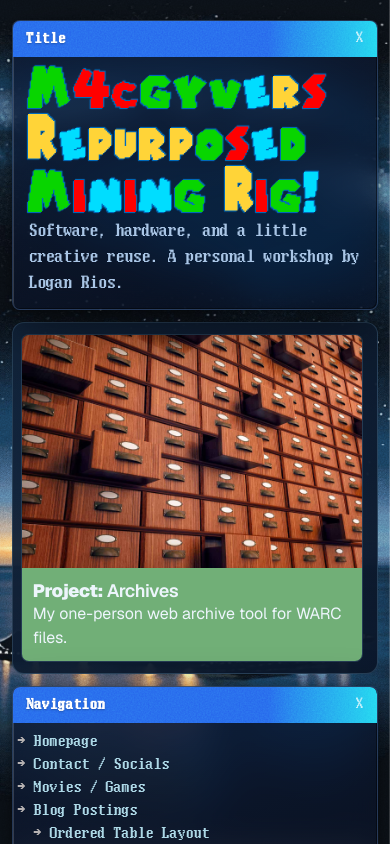
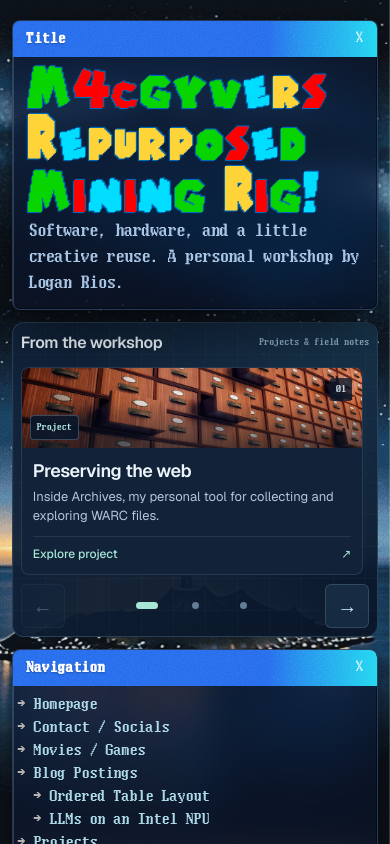
Before and after one commit to Lrios4403/Main-Site, a Next.js app: page / in a window 390 px wide. Shown: the top 844 px of the page. Built offline with nearby package versions, Linux system fonts and the light colour scheme; no server answers.

Commit message:
Refactor featured cards and synchronize mobile slideshow controls

```diff
--- a/components/slideshow/Slideshow.tsx
+++ b/components/slideshow/Slideshow.tsx
@@ -1,105 +1,102 @@
 "use client";
 
 import Image, { type StaticImageData } from "next/image";
-import { useRef, useState } from "react";
+import Link from "next/link";
+import { useId, useRef, useState } from "react";
 import nextFlexOrder from "@/public/slides/nextjs-flex-order.jpg";
 import intelNpu from "@/public/slides/intel-npu.webp";
 import archives from "@/public/slides/archive-bg.jpg";
 import styles from "./Slideshow.module.css";
+import mainStyles from "@/components/main/styles.module.css";
 
 type Slide = {
   href: string;
-  image?: StaticImageData;
-  label?: string;
+  image: StaticImageData;
+  category: string;
   title: string;
-  lines: string[];
-  tint: string;
+  description: string;
 };
 
-// Slideshow cards: projects first, then one per blog post. Keep the blog
-// cards in step with the posts array in app/(navigation layout)/blogs/page.tsx.
 const slides: Slide[] = [
   {
     href: "/projects/archives/",
     image: archives,
-    label: "Project:",
-    title: "Archives",
-    lines: ["My one-person web archive tool for WARC files."],
-    tint: "rgba(154, 235, 146, 0.7)",
+    category: "Project",
+    title: "Preserving the web",
+    description: "Inside Archives, my personal tool for collecting and exploring WARC files.",
   },
   {
     href: "/blogs/nextjs-ordered-table-layout/",
     image: nextFlexOrder,
-    label: "Blog:",
-    title: "Ordered Layout",
-    lines: ["CSS grid areas across layouts and pages in the Next.js App Router"],
-    tint: "rgba(214, 183, 157, 0.7)",
+    category: "Development notes",
+    title: "A place for everything",
+    description: "Making CSS grid areas work across layouts and pages in the Next.js App Router.",
   },
   {
     href: "/blogs/llms-on-an-intel-npu/",
     image: intelNpu,
-    label: "Blog:",
-    title: "LLMs on an NPU",
-    lines: ["Qwen3 8B on an Intel AI Boost NPU", "with OpenVINO and Claude Code"],
-    tint: "rgba(128, 149, 232, 0.7)",
+    category: "AI experiments",
+    title: "Local AI, different silicon",
+    description: "Running Qwen3 8B on an Intel AI Boost NPU with OpenVINO and Claude Code.",
   },
 ];
 
 export default function Slideshow({ className }: { className?: string }) {
   const track = useRef<HTMLUListElement>(null);
+  const trackId = useId();
   const [active, setActive] = useState(0);
 
   function goTo(index: number) {
-    const slide = track.current?.children[index] as HTMLElement | undefined;
-    if (!track.current || !slide) return;
-    track.current.scrollTo({ left: slide.offsetLeft, behavior: "smooth" });
-    setActive(index);
+    const list = track.current;
+    const slide = list?.children[index] as HTMLElement | undefined;
+    if (!list || !slide) return;
+    list.scrollTo({
+      left: slide.offsetLeft - (list.children[0] as HTMLElement).offsetLeft,
+      behavior: window.matchMedia("(prefers-reduced-motion: reduce)").matches ? "instant" : "smooth",
+    });
+  }
+
+  function syncActive() {
+    const list = track.current;
+    if (!list) return;
+    const first = list.children[0] as HTMLElement;
+    const second = list.children[1] as HTMLElement;
+    const step = second.offsetLeft - first.offsetLeft;
+    if (step > 0) setActive(Math.max(0, Math.min(slides.length - 1, Math.round(list.scrollLeft / step))));
   }
 
   return (
-    <section
-      className={className ? `${styles.slideshow} ${className}` : styles.slideshow}
-      aria-label="Featured"
-    >
-      <ul className={styles.track} ref={track}>
-        {slides.map((slide) => (
+    <section className={[styles.slideshow, mainStyles.gridBackground, className].filter(Boolean).join(" ")} aria-label="Featured projects and writing">
+      <div className={styles.header}>
+        <h2>From the workshop</h2>
+        <span>Projects &amp; field notes</span>
+      </div>
+      <ul id={trackId} className={styles.track} ref={track} onScroll={syncActive}>
+        {slides.map((slide, index) => (
           <li key={slide.href} className={styles.slide}>
-            <a href={slide.href} className={styles.card}>
-              {slide.image && (
-                <Image
-                  src={slide.image}
-                  alt=""
-                  className={styles.image}
-                  sizes="(max-width: 768px) 70vw, 260px"
-                />
-              )}
-              <span className={styles.overlay} style={{ backgroundColor: slide.tint }}>
-                <span className={styles.caption}>
-                  <span className={styles.title}>
-                    {slide.label && <b>{slide.label}</b>} {slide.title}
-                  </span>
-                  {slide.lines.map((line) => (
-                    <span key={line} className={styles.line}>
-                      {line}
-                    </span>
-                  ))}
-                </span>
-              </span>
-            </a>
+            <Link href={slide.href} className={styles.card}>
+              <div className={styles.visual}>
+                <Image src={slide.image} alt="" className={styles.image} sizes="(max-width: 768px) 92vw, 33vw" />
+                <span className={styles.category}>{slide.category}</span>
+                <span className={styles.number} aria-hidden="true">0{index + 1}</span>
+              </div>
+              <div className={styles.caption}>
+                <h3 className={styles.title}>{slide.title}</h3>
+                <p className={styles.description}>{slide.description}</p>
+                <span className={styles.cta}>{slide.category === "Project" ? "Explore project" : "Read the story"}<span aria-hidden="true">↗</span></span>
+              </div>
+            </Link>
           </li>
         ))}
       </ul>
-      <div className={styles.dots}>
-        {slides.map((slide, index) => (
-          <button
-            key={slide.href}
-            type="button"
-            className={index === active ? `${styles.dot} ${styles.dotActive}` : styles.dot}
-            onClick={() => goTo(index)}
-            aria-label={`Show slide ${index + 1}`}
-            aria-current={index === active}
-          />
-        ))}
+      <div className={styles.controls}>
+        <button type="button" className={styles.arrow} onClick={() => goTo(active - 1)} disabled={active === 0} aria-label="Previous featured item" aria-controls={trackId}>←</button>
+        <div className={styles.dots}>
+          {slides.map((slide, index) => (
+            <button key={slide.href} type="button" className={styles.dot} onClick={() => goTo(index)} aria-label={`Show ${slide.title}`} aria-current={index === active ? "true" : undefined} aria-controls={trackId}><span /></button>
+          ))}
+        </div>
+        <button type="button" className={styles.arrow} onClick={() => goTo(active + 1)} disabled={active === slides.length - 1} aria-label="Next featured item" aria-controls={trackId}>→</button>
       </div>
     </section>
   );
```
